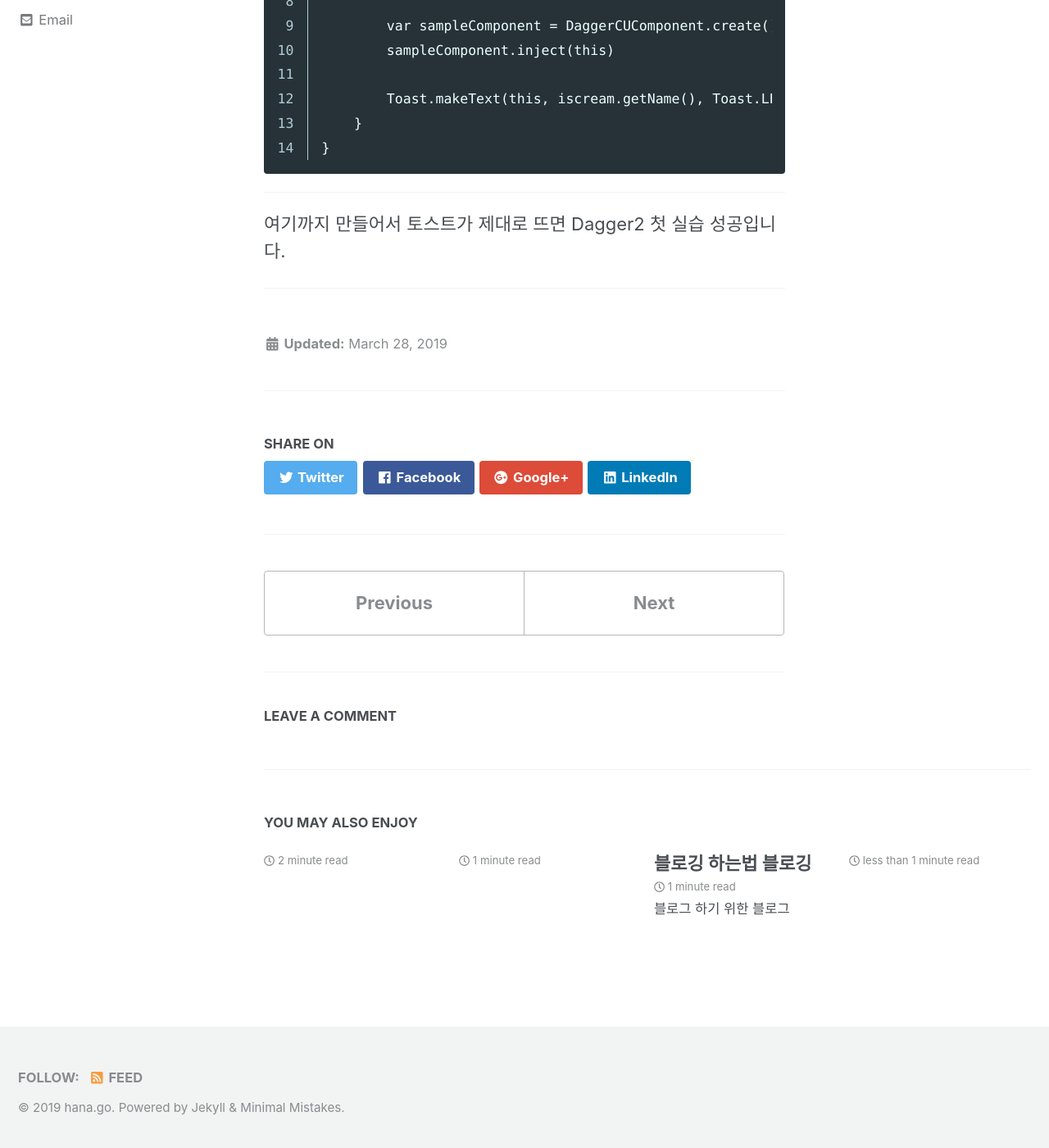
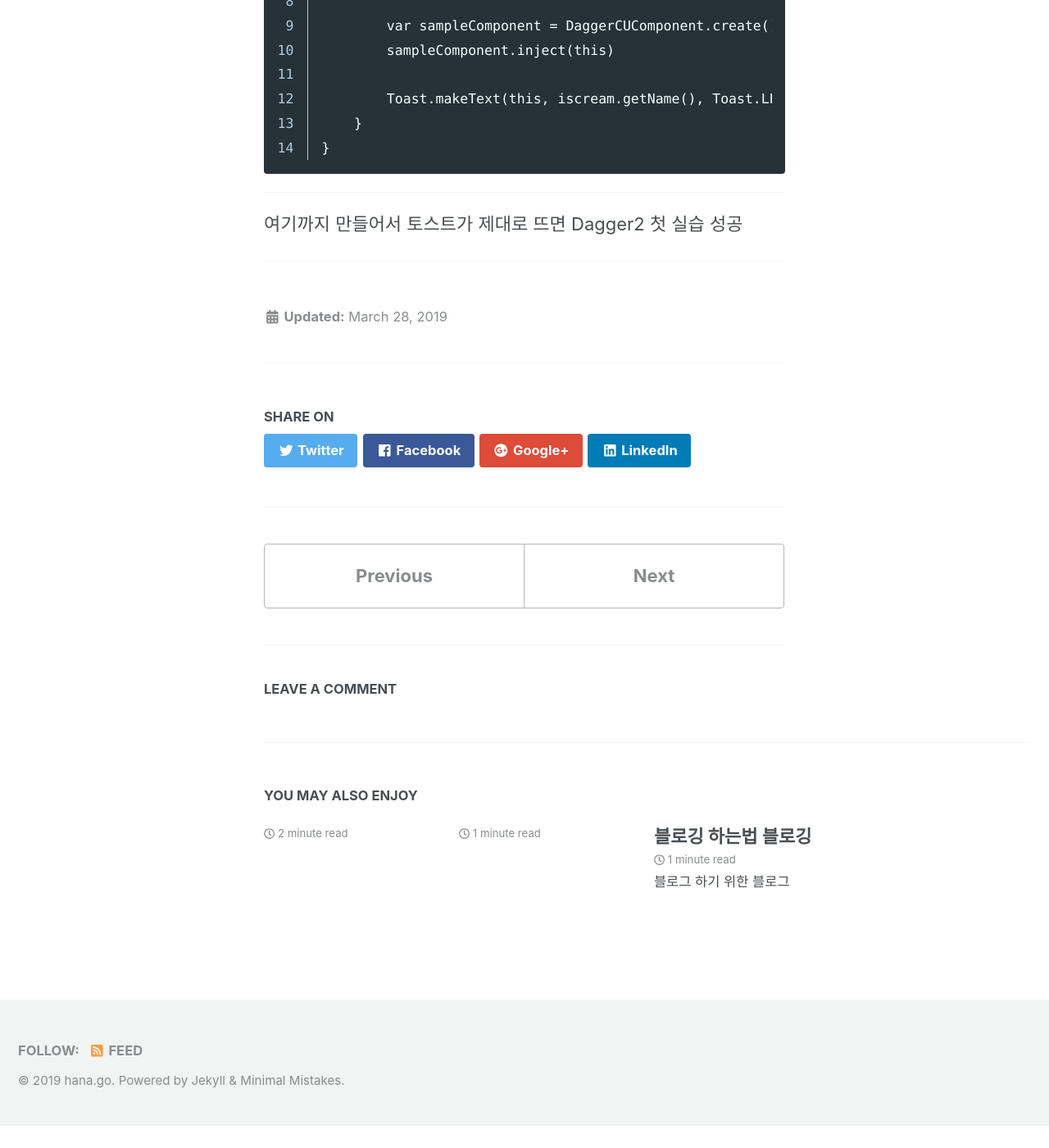
Before and after one commit to kottodat/kottodat.github.io, a Jekyll site: the page built from _posts/2019-03-19-dagger_1.md, in a window 1280 px wide and 1400 px high, scrolled down 3264 px. Shown: the whole window at 82% size. Built offline with Jekyll 4.4.1, drawn with Linux system fonts in a browser that asks for light colours; cached includes are drawn as plain includes; comment, search, counter and statistics services are not loaded; after the commit the page ends 4638 px from its top, so only the background shows below that.

```diff
--- a/_posts/2019-03-19-di-1.md
+++ b/_posts/2019-03-19-dagger_1.md
@@ -118,6 +118,6 @@ class MainActivity : AppCompatActivity() {
 
 ---
 
-여기까지 만들어서 토스트가 제대로 뜨면 Dagger2 첫 실습 성공입니다.
+여기까지 만들어서 토스트가 제대로 뜨면 Dagger2 첫 실습 성공
 
 ---
```
Also changed, not shown: _posts/2019-03-14-github-jekyll.md (deleted, +0 -8 lines), _posts/2019-03-19-dagger_2.md (renamed from _posts/2019-03-19-di-2.md, +1 -1 lines), _posts/2019-03-23-dagger_3.md (renamed from _posts/2019-03-23-di-3.md, +1 -1 lines).
